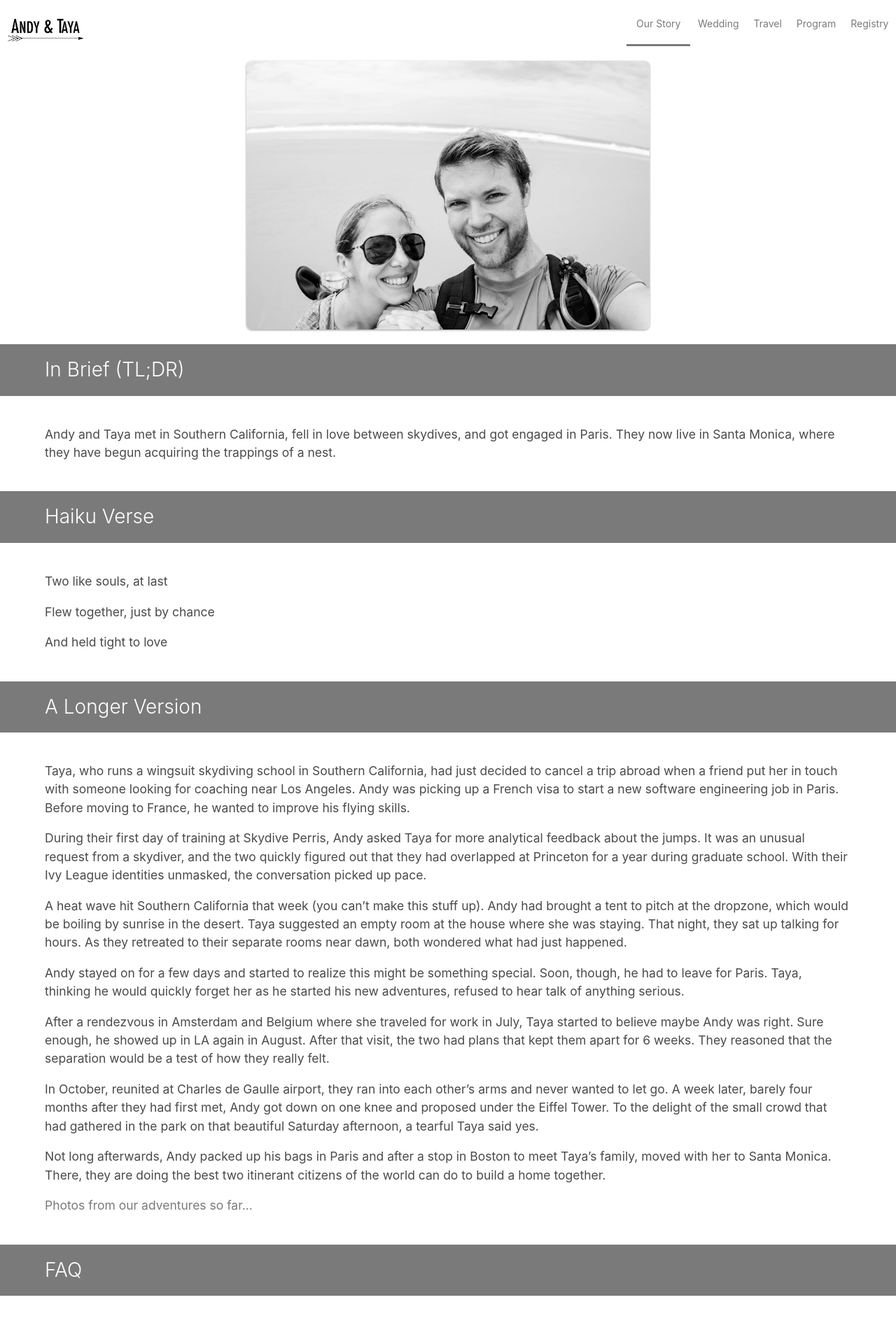
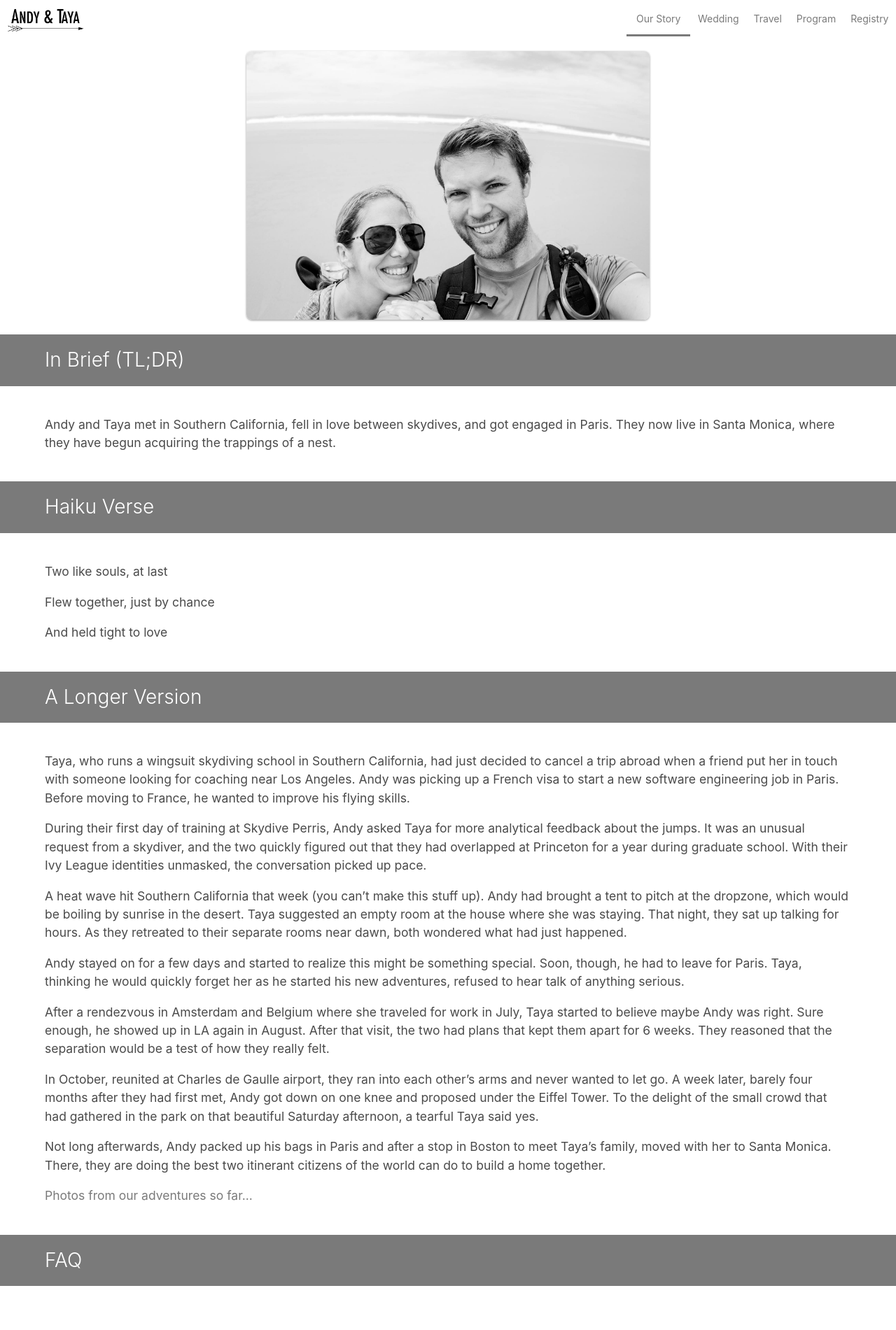
Before and after one commit to Charles-Go/andyandtaya, a Jekyll site: the page built from index.html, in a window 1280 px wide. Shown: the top 1901 px of the page at 70% size. Built offline with Jekyll 4.4.1, drawn with Linux system fonts in a browser that asks for light colours; Markdown is read by kramdown in place of the engine named in the settings; the list of posts is cut into pages by our own code.

Commit message:
change logo padding

```diff
--- a/css/style.sass
+++ b/css/style.sass
@@ -57,7 +57,7 @@ $background: $black
   -o-box-shadow: 0 1px 3px rgba(0, 0, 0, .4)
 
 .nav-logo
-  padding-top: 1.5em
+  padding-top: 0.5em
 
 .nav-logo img
   max-height: 2.75rem
```
